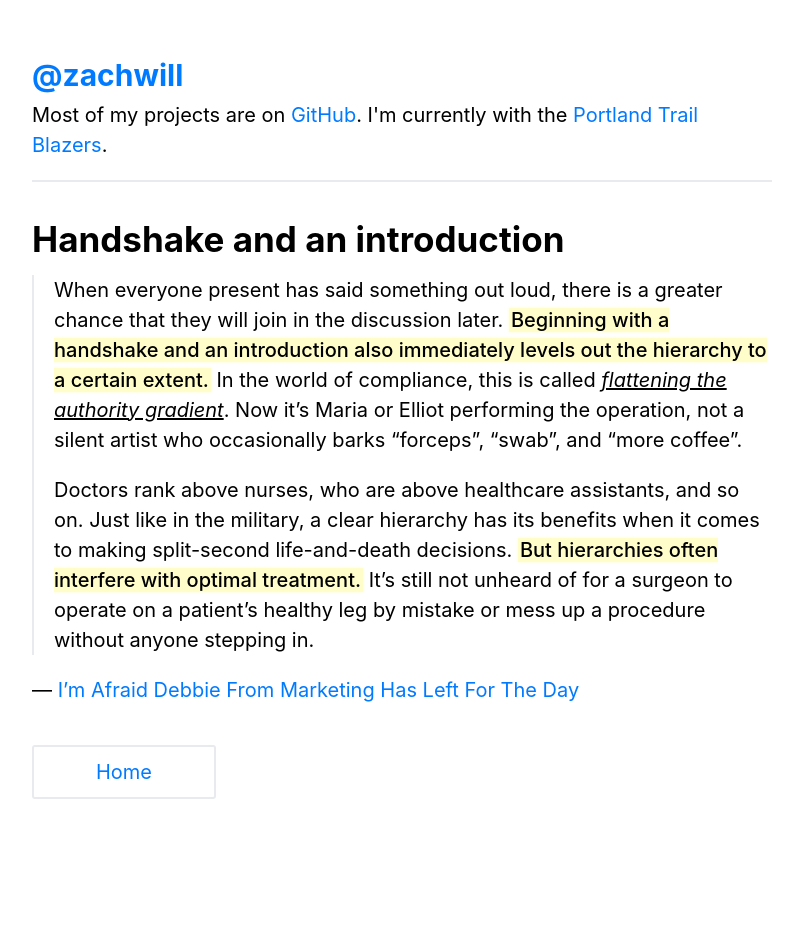
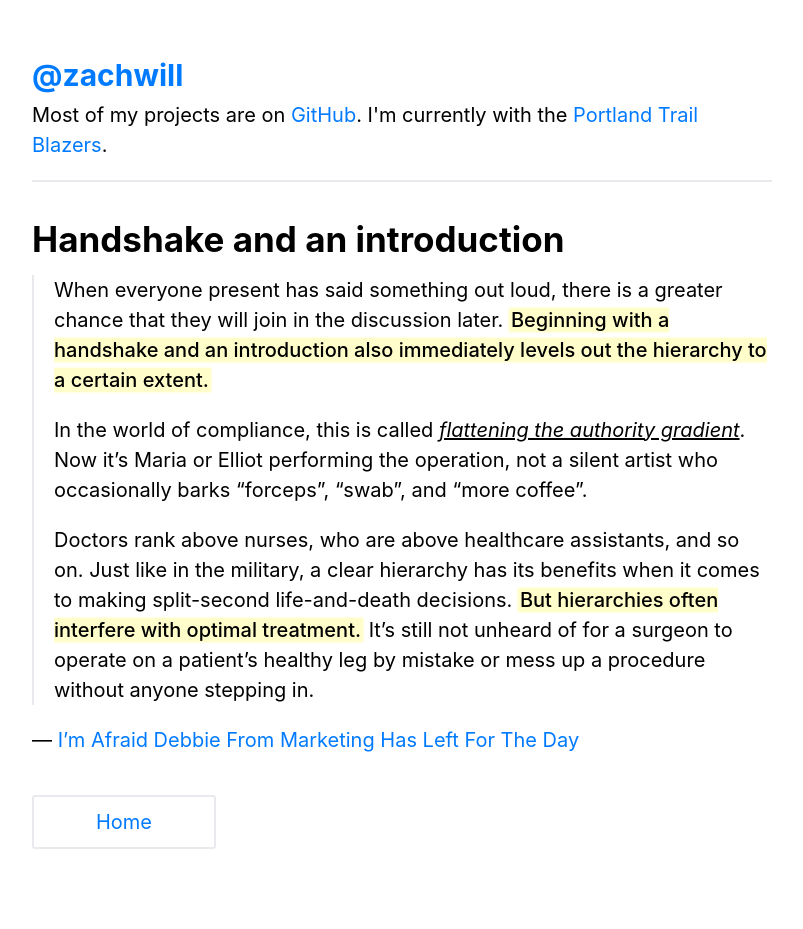
Before and after one commit to zachwill/blog, a Jekyll site: the page built from _posts/2023-10-18-handshake.md, in a window 1280 px wide. Shown: the whole page, without its empty margins (238-1041 px from the left). Built offline with Jekyll 4.4.1, drawn with Linux system fonts in a browser that asks for light colours; before the commit the page ends 900 px from its top, so only the background shows below that.

Commit message:
Add paragraph break

```diff
--- a/_posts/2023-10-18-handshake.md
+++ b/_posts/2023-10-18-handshake.md
@@ -4,7 +4,9 @@ title     : Handshake and an introduction
 permalink : /handshake/
 ---
 
-> When everyone present has said something out loud, there is a greater chance that they will join in the discussion later. **Beginning with a handshake and an introduction also immediately levels out the hierarchy to a certain extent.** In the world of compliance, this is called _flattening the authority gradient_. Now it’s Maria or Elliot performing the operation, not a silent artist who occasionally barks “forceps”, “swab”, and “more coffee”.
+> When everyone present has said something out loud, there is a greater chance that they will join in the discussion later. **Beginning with a handshake and an introduction also immediately levels out the hierarchy to a certain extent.**
+>
+> In the world of compliance, this is called _flattening the authority gradient_. Now it’s Maria or Elliot performing the operation, not a silent artist who occasionally barks “forceps”, “swab”, and “more coffee”.
 >
 > Doctors rank above nurses, who are above healthcare assistants, and so on. Just like in the military, a clear hierarchy has its benefits when it comes to making split-second life-and-death decisions. **But hierarchies often interfere with optimal treatment.** It’s still not unheard of for a surgeon to operate on a patient’s healthy leg by mistake or mess up a procedure without anyone stepping in.
 
```
